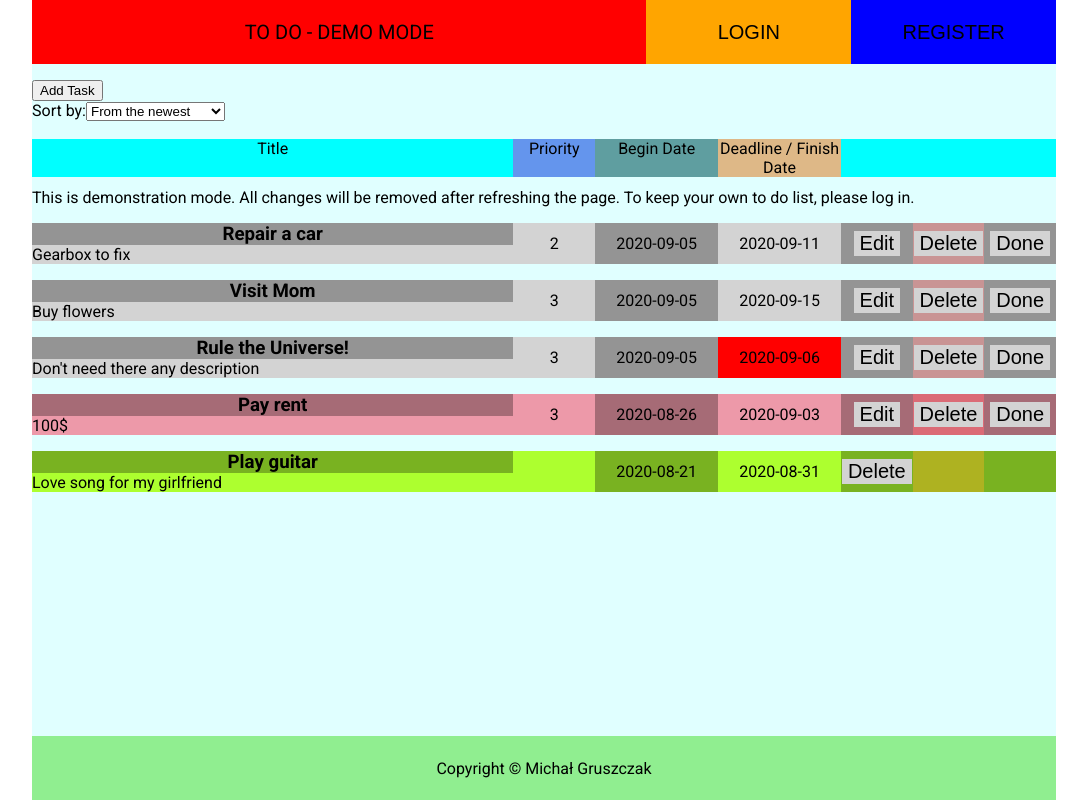
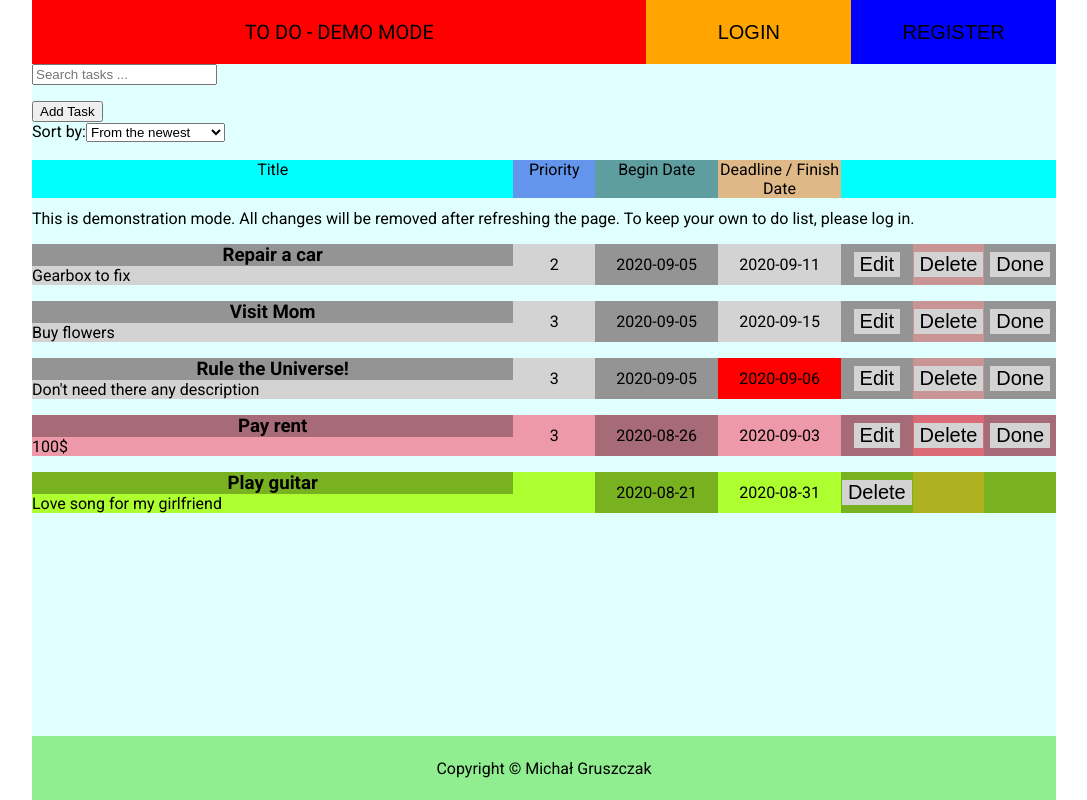
Before and after one commit to Patton94/TODO_React_Express_MongoDB, a React (Create React App) app in the folder CLIENT/: page / in a window 1280 px wide. Shown: the whole page, without its empty margins (96-1183 px from the left). Built offline with nearby package versions, Linux system fonts and the light colour scheme.

Commit message:
Add Search functionality

```diff
--- a/CLIENT/src/App.js
+++ b/CLIENT/src/App.js
@@ -6,9 +6,11 @@ import Footer from "./components/Footer";
 import { TasksProvider } from "./context/tasksContext";
 import { UserProvider } from "./context/userContext";
 import { LoadingProvider } from "./context/loadingContext";
+import { SearchProvider } from "./context/searchContext";
 
 function App() {
   return (
+    <SearchProvider>
       <LoadingProvider>
         <UserProvider>
           <TasksProvider>
@@ -22,6 +24,7 @@ function App() {
           </TasksProvider>
         </UserProvider>
       </LoadingProvider>
+    </SearchProvider>
   );
 }
 
--- a/CLIENT/src/components/Main.js
+++ b/CLIENT/src/components/Main.js
@@ -5,10 +5,12 @@ import Task from "./Task";
 import Add from "./Add";
 import LoadingBar from "./LoadingBar";
 import Sort from "./Sort";
+import Search from "./Search";
 
 import { TasksContext } from "../context/tasksContext";
 import { UserContext } from "../context/userContext";
 import { LoadingContext } from "../context/loadingContext";
+import { SearchContext } from "../context/searchContext";
 
 const Main = () => {
   const [tasks, setTasks] = useContext(TasksContext);
@@ -22,8 +24,10 @@ const Main = () => {
   const [allDone, setAllDone] = useState(false);
   const [isEmpty, setIsEmpty] = useState(true);
 
-  const falseTasks = tasks.filter((task) => task.done == false);
-  const doneTasks = tasks.filter((task) => task.done == true);
+  const [filteredTasks, setFilteredTasks] = useContext(SearchContext);
+
+  const falseTasks = filteredTasks.filter((task) => task.done == false);
+  const doneTasks = filteredTasks.filter((task) => task.done == true);
 
   const checkIsDone = () => {
     if (doneTasks.length === tasks.length && tasks.length > 0) {
@@ -54,6 +58,8 @@ const Main = () => {
 
   return (
     <div className="main">
+      <Search />
+
       <Add />
 
       <Sort />
--- /dev/null
+++ b/CLIENT/src/components/Search.js
@@ -0,0 +1,46 @@
+import React, { useContext, useState, useEffect } from "react";
+import "./Search.css";
+import { SearchContext } from "../context/searchContext";
+import { TasksContext } from "../context/tasksContext";
+
+const Search = () => {
+  const [searchText, setSearchText] = useState("");
+  const [filteredTasks, setFilteredTasks] = useContext(SearchContext);
+  const [tasks, setTasks] = useContext(TasksContext);
+
+  useEffect(() => {
+    setFilteredTasks(tasks);
+  }, [tasks]);
+
+  useEffect(() => {
+    searchTask();
+  }, [searchText, tasks]);
+
+  const searchTask = () => {
+    let copyTasks = [...filteredTasks];
+    let copyTasksCopy = [...tasks];
+    copyTasks = copyTasksCopy.filter((task) =>
+      task.title.toUpperCase().includes(searchText)
+    );
+
+    setFilteredTasks(copyTasks);
+  };
+
+  return (
+    <div className="search">
+      <input
+        value={searchText}
+        onChange={(e) => {
+          setSearchText(e.target.value.toUpperCase());
+          if (searchText != e.target.value) {
+            searchTask();
+          }
+        }}
+        placeholder="Search tasks ..."
+        type="text"
+      />
+    </div>
+  );
+};
+
+export default Search;
--- a/CLIENT/src/components/Sort.js
+++ b/CLIENT/src/components/Sort.js
@@ -53,7 +53,6 @@ const Sort = () => {
 
   useEffect(() => {
     sortSelectChange();
-    console.log(localStorage.getItem("sortBy"));
   }, [sortBy]);
 
   return (
--- /dev/null
+++ b/CLIENT/src/context/searchContext.js
@@ -0,0 +1,13 @@
+import React, { createContext, useState } from "react";
+
+export const SearchContext = createContext();
+
+export const SearchProvider = (props) => {
+  const [filteredTasks, setFilteredTasks] = useState([]);
+
+  return (
+    <SearchContext.Provider value={[filteredTasks, setFilteredTasks]}>
+      {props.children}
+    </SearchContext.Provider>
+  );
+};
```
Also changed, not shown: CLIENT/src/components/Search.css (added). Lines whose indentation alone changed are shown as unchanged.
